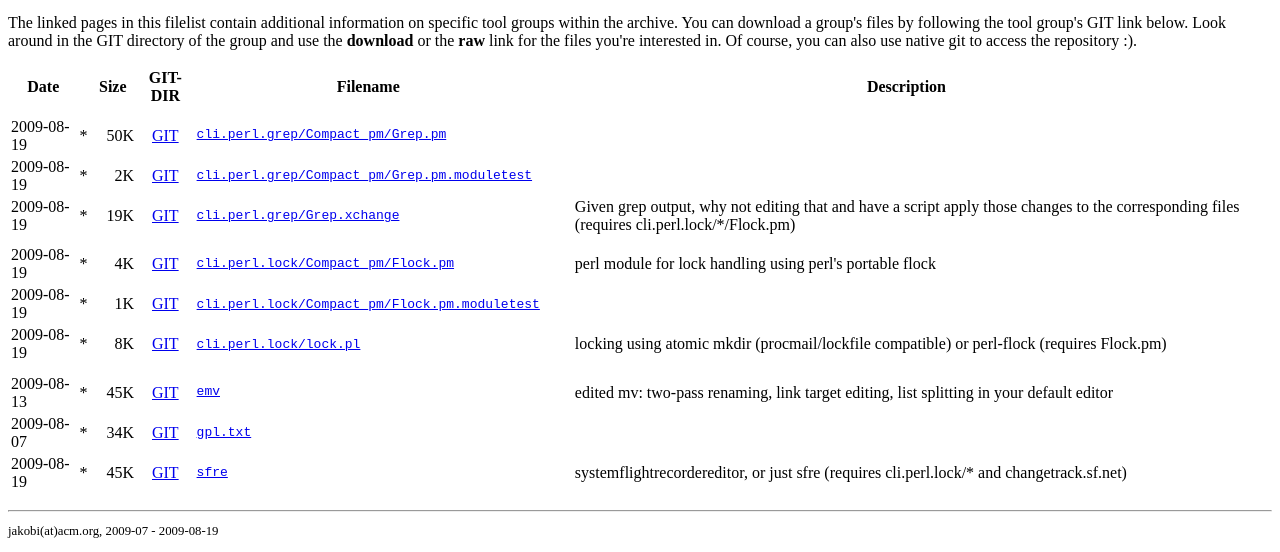
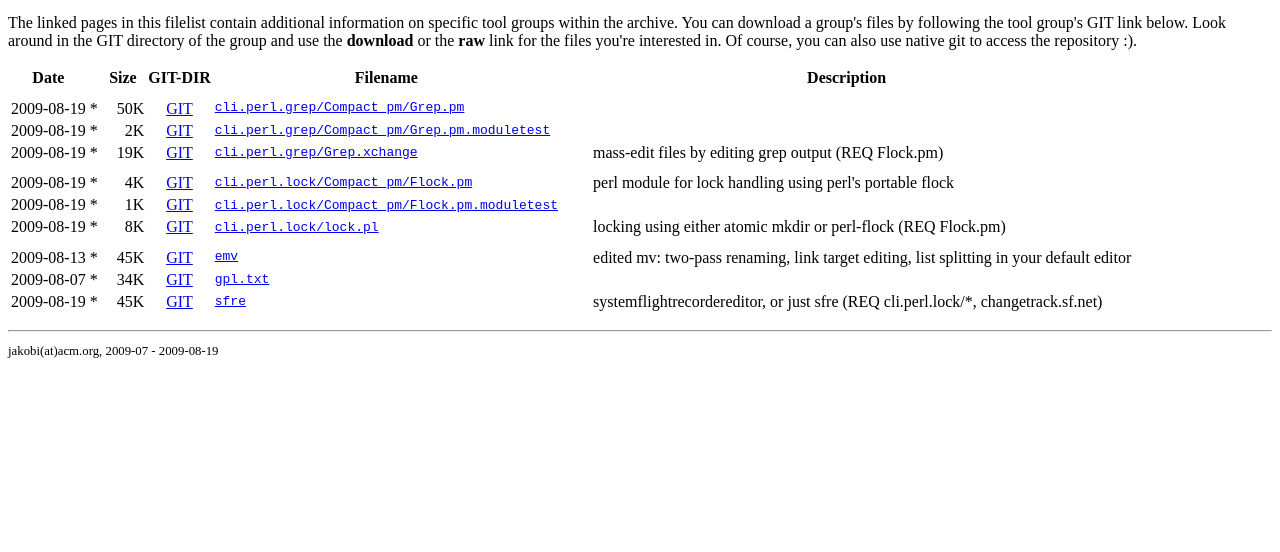
Before and after one commit to jakobi/jakobi.github.com, a plain HTML site: page script-archive/index.html in a window 1280 px wide. Shown: the part 530-1082 px from the top of the page. After the commit the page ends 902 px from the top, so only its background shows below. Drawn offline with Linux system fonts and the light colour scheme.

Commit message:
export phase 1 on Wed Aug 19 21:01:53 CEST 2009

```diff
--- a/script-archive/index.html
+++ b/script-archive/index.html
@@ -105,7 +105,7 @@ also use native git to access the repository :).<p>
       <TD  class=num>19K</TD>
       <TD  class=repo><a href="http://github.com/jakobi/script-archive/tree/master/cli.perl.grep/">GIT</A></TD>
       <TD  class=file><a href="http://github.com/jakobi/script-archive/raw/master/cli.perl.grep/Grep.xchange">cli.perl.grep/Grep.xchange</A></TD>
-      <TD  class=desc>Given grep output, why not editing that and have a script apply those changes to the corresponding files (requires cli.perl.lock/*/Flock.pm)</TD>
+      <TD  class=desc>mass-edit files by editing grep output (REQ Flock.pm)</TD>
    </tr>
 
     <tr>
@@ -132,7 +132,7 @@ also use native git to access the repository :).<p>
       <TD  class=num>8K</TD>
       <TD  class=repo><a href="http://github.com/jakobi/script-archive/tree/master/cli.perl.lock/">GIT</A></TD>
       <TD  class=file><a href="http://github.com/jakobi/script-archive/raw/master/cli.perl.lock/lock.pl">cli.perl.lock/lock.pl</A></TD>
-      <TD  class=desc>locking using atomic mkdir (procmail/lockfile compatible) or perl-flock (requires Flock.pm)</TD>
+      <TD  class=desc>locking using either atomic mkdir or perl-flock (REQ Flock.pm)</TD>
    </tr>
 
     <tr>
@@ -159,7 +159,7 @@ also use native git to access the repository :).<p>
       <TD  class=num>45K</TD>
       <TD  class=repo><a href="http://github.com/jakobi/script-archive/tree/master/">GIT</A></TD>
       <TD  class=file><a href="http://github.com/jakobi/script-archive/raw/master/sfre">sfre</A></TD>
-      <TD  class=desc>systemflightrecordereditor, or just sfre (requires cli.perl.lock/* and changetrack.sf.net)</TD>
+      <TD  class=desc>systemflightrecordereditor, or just sfre (REQ cli.perl.lock/*, changetrack.sf.net)</TD>
    </tr>
 </table>
 <hr>
```
